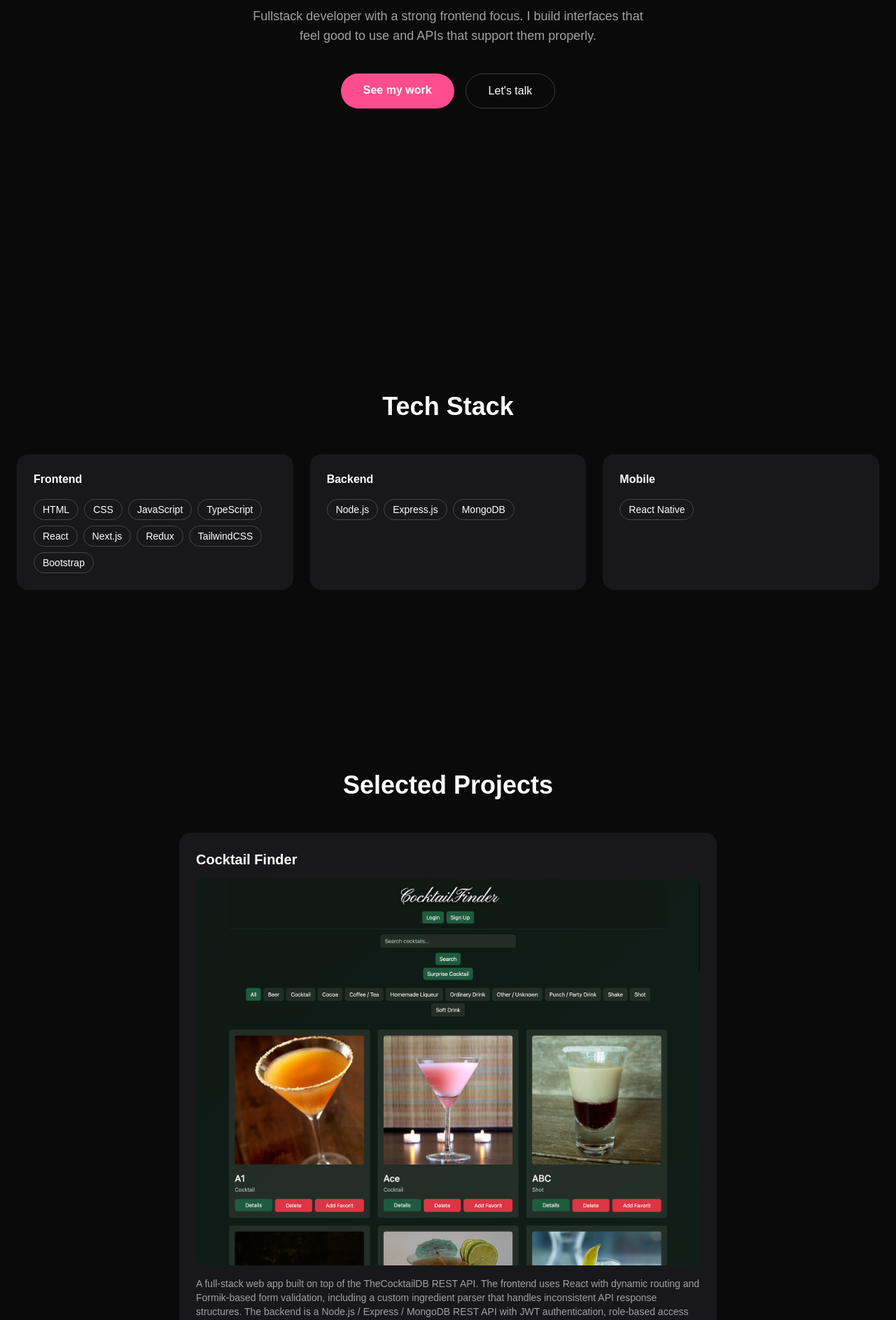
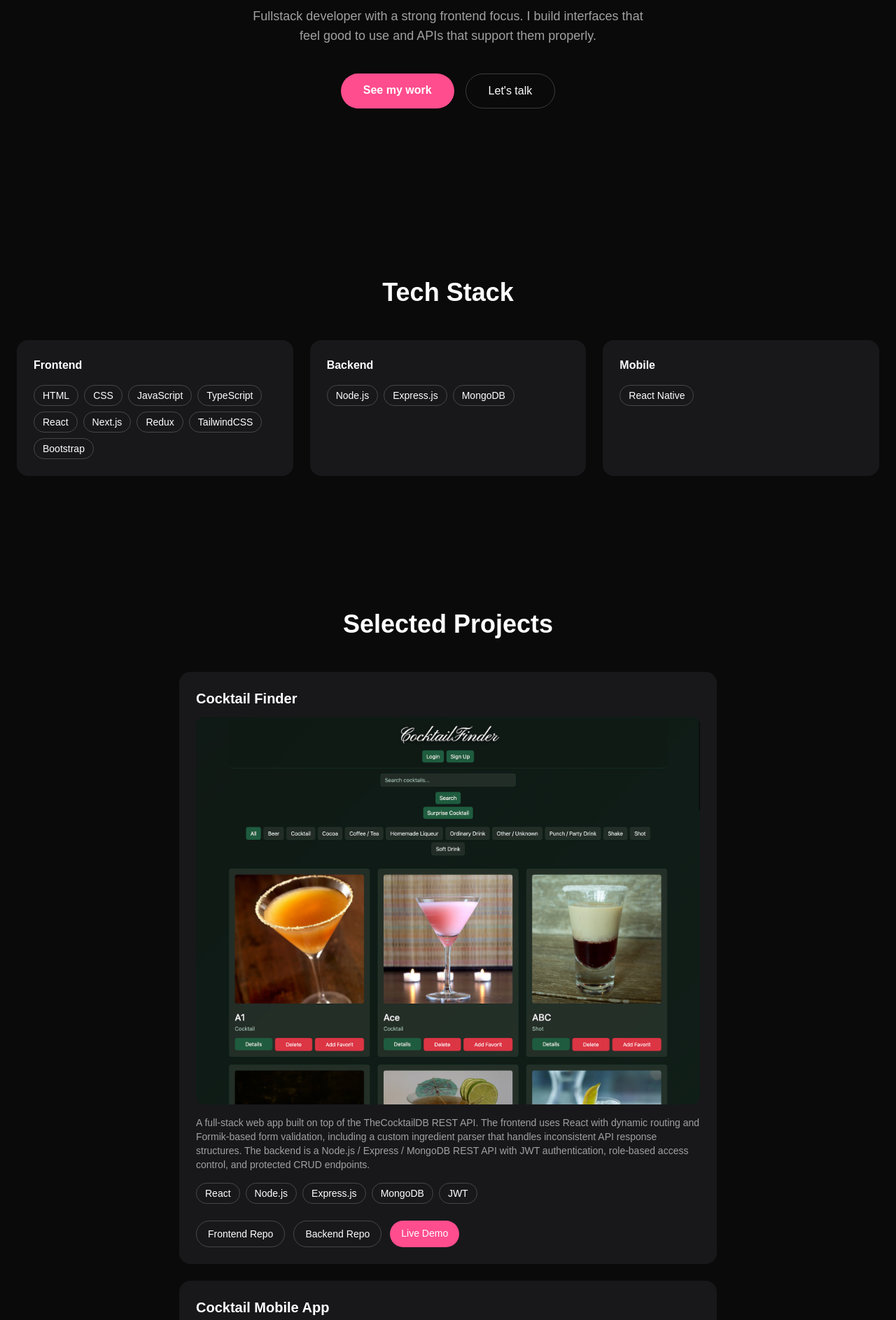
Before and after one commit to lina98st/portfolio, a Next.js app: page / in a window 1280 px wide. Shown: the part 498-2384 px from the top of the page at 70% size. Built offline with nearby package versions, Linux system fonts and the light colour scheme.

Commit message:
Fix section spacing and update project tags

```diff
--- a/app/page.tsx
+++ b/app/page.tsx
@@ -24,7 +24,7 @@ export default function Home() {
           </a>
         </div>
       </section>
-      <section id="skills" className="flex flex-col items-center justify-center min-h-screen text-center px-6">
+      <section id="skills" className="flex flex-col items-center justify-center py-24 text-center px-6">
        <h2 className="text-4xl font-bold">Tech Stack</h2>
        <div className="grid grid-cols-3 gap-6 mt-12">
 <div className="bg-zinc-900 p-6 rounded-2xl">
@@ -63,7 +63,7 @@ export default function Home() {
 </div>
 </div>
       </section>
-      <section id="projects" className="flex flex-col items-center justify-center min-h-screen text-center px-6">
+<section id="projects" className="flex flex-col items-center justify-center py-24 text-center px-6">
       <h2 className="text-4xl font-bold">Selected Projects</h2>
       <div className="flex flex-col gap-6 mt-12 w-full max-w-3xl">
       <div className="bg-zinc-900 p-6 rounded-2xl text-left">
@@ -81,7 +81,9 @@ A full-stack web app built on top of the TheCocktailDB REST API. The frontend us
   <div className="flex flex-wrap gap-2 mb-6">
     <span className="border border-white/20 text-sm px-3 py-1 rounded-full">React</span>
     <span className="border border-white/20 text-sm px-3 py-1 rounded-full">Node.js</span>
+        <span className="border border-white/20 text-sm px-3 py-1 rounded-full">Express.js</span>
     <span className="border border-white/20 text-sm px-3 py-1 rounded-full">MongoDB</span>
+        <span className="border border-white/20 text-sm px-3 py-1 rounded-full">JWT</span>
   </div>
   <div className="flex gap-3">
     <a href="https://github.com/lina98st/cocktail-finder" target="_blank" className="border border-white/20 text-sm px-4 py-2 rounded-full hover:bg-white/10 transition-colors">Frontend Repo</a>
```
